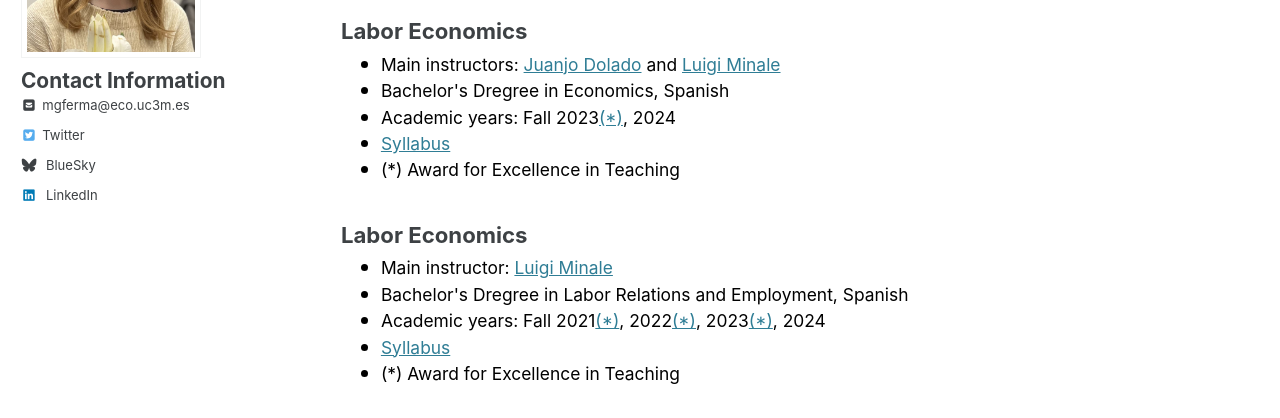
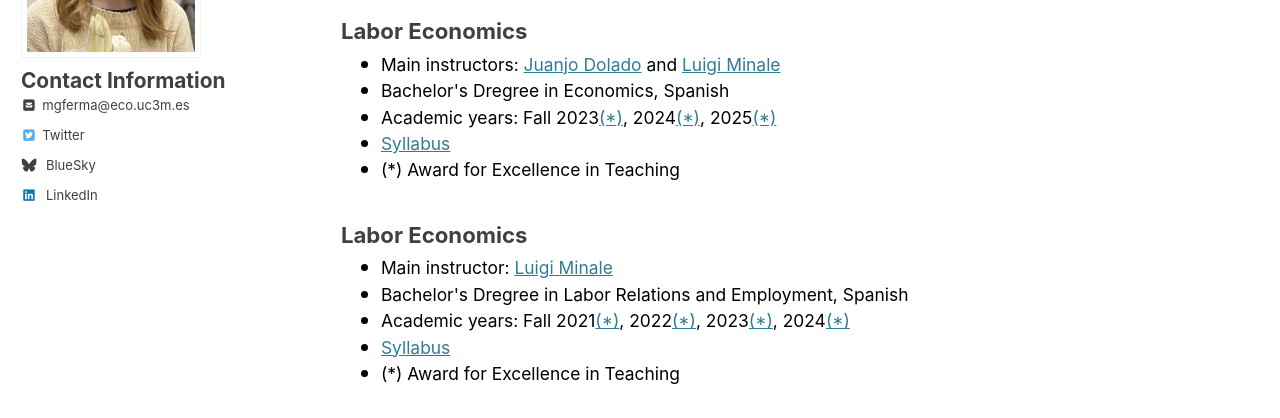
Before and after one commit to mgfernandezmacia/mgfernandezmacia.github.io, a Jekyll site: the page built from teaching.md, in a window 1280 px wide and 1144 px high. Shown: the part 277-695 px from the top of the window. Built offline with Jekyll 4.4.1, drawn with Linux system fonts in a browser that asks for light colours; cached includes are drawn as plain includes.

Commit message:
Update teaching.md
Add years and teaching awards

```diff
--- a/teaching.md
+++ b/teaching.md
@@ -17,7 +17,7 @@ permalink: /teaching/
         <ul style="list-style-type: disc; color: black; padding-left: 40px; line-height: 0.8;">
             <li><p style="font-size: smaller; margin-top: 4px; margin-bottom: 4px;">Main instructors: <a href="https://dolado.blogspot.com/" target="_blank" rel="noopener noreferrer">Juanjo Dolado</a> and <a href="https://sites.google.com/site/luigiminale/home" target="_blank" rel="noopener noreferrer">Luigi Minale</a></p></li>
             <li><p style="font-size: smaller; margin-top: 4px; margin-bottom: 4px;">Bachelor's Dregree in Economics, Spanish</p></li>
-            <li><p style="font-size: smaller; margin-top: 4px; margin-bottom: 4px;">Academic years: Fall 2023<a href="\files\Carta_Felicitacion_2023_1.pdf" target="_blank" rel="noopener noreferrer">(*)</a>, 2024</p></li>
+            <li><p style="font-size: smaller; margin-top: 4px; margin-bottom: 4px;">Academic years: Fall 2023<a href="\files\Carta_Felicitacion_2023_1.pdf" target="_blank" rel="noopener noreferrer">(*)</a>, 2024<a href="\files\Carta_Felicitacion_2024_1.pdf" target="_blank" rel="noopener noreferrer">(*)</a>, 2025<a href="\files\Carta_Felicitacion_2025_1.pdf" target="_blank" rel="noopener noreferrer">(*)</a></p></li>
             <li><p style="font-size: smaller; margin-top: 4px; margin-bottom: 4px;"><a href="https://aplicaciones.uc3m.es/cpa/generaFicha?est=202&anio=2024&plan=398&asig=13673&idioma=2" target="_blank" rel="noopener noreferrer">Syllabus</a> </p></li>
             <li><p style="font-size: smaller; margin-top: 4px; margin-bottom: 4px;">(*) Award for Excellence in Teaching </p></li>
         </ul>
@@ -27,7 +27,7 @@ permalink: /teaching/
         <ul style="list-style-type: disc; color: black; padding-left: 40px; line-height: 0.8;">
             <li><p style="font-size: smaller; margin-top: 4px; margin-bottom: 4px;">Main instructor: <a href="https://sites.google.com/site/luigiminale/home" target="_blank" rel="noopener noreferrer">Luigi Minale</a></p></li>
             <li><p style="font-size: smaller; margin-top: 4px; margin-bottom: 4px;">Bachelor's Dregree in Labor Relations and Employment, Spanish</p></li>
-            <li><p style="font-size: smaller; margin-top: 4px; margin-bottom: 4px;">Academic years: Fall 2021<a href="\files\Carta_Felicitacion_2021_1.pdf" target="_blank" rel="noopener noreferrer">(*)</a>, 2022<a href="\files\Carta_Felicitacion_2022_1.pdf" target="_blank" rel="noopener noreferrer">(*)</a>, 2023<a href="\files\Carta_Felicitacion_2023_1.pdf" target="_blank" rel="noopener noreferrer">(*)</a>, 2024</p></li>
+            <li><p style="font-size: smaller; margin-top: 4px; margin-bottom: 4px;">Academic years: Fall 2021<a href="\files\Carta_Felicitacion_2021_1.pdf" target="_blank" rel="noopener noreferrer">(*)</a>, 2022<a href="\files\Carta_Felicitacion_2022_1.pdf" target="_blank" rel="noopener noreferrer">(*)</a>, 2023<a href="\files\Carta_Felicitacion_2023_1.pdf" target="_blank" rel="noopener noreferrer">(*)</a>, 2024<a href="\files\Carta_Felicitacion_2024_1.pdf" target="_blank" rel="noopener noreferrer">(*)</a></p></li>
             <li><p style="font-size: smaller; margin-top: 4px; margin-bottom: 4px;"><a href="https://aplicaciones.uc3m.es/cpa/generaFicha?est=207&anio=2024&plan=521&asig=13123&idioma=2" target="_blank" rel="noopener noreferrer">Syllabus</a> </p></li>
             <li><p style="font-size: smaller; margin-top: 4px; margin-bottom: 4px;">(*) Award for Excellence in Teaching </p></li>
         </ul>
```
